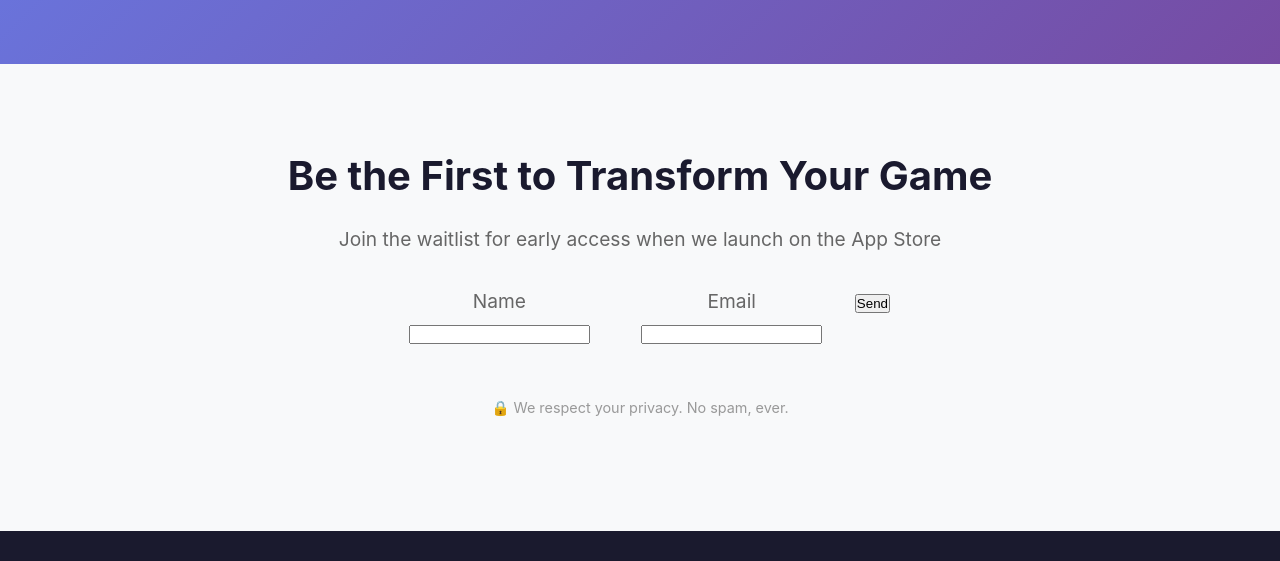
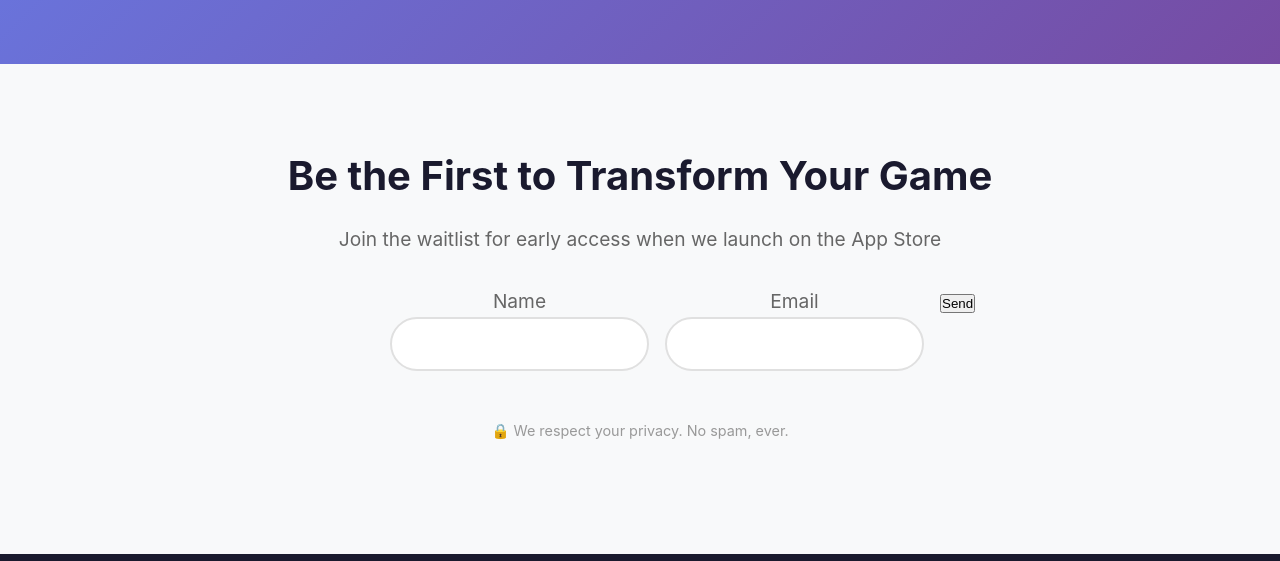
Before and after one commit to kembo001/TennisRatingPromo, a plain HTML site: page index.html in a window 1280 px wide. Shown: the part 2646-3207 px from the top of the page. Drawn offline with Linux system fonts and the light colour scheme.

Commit message:
Form CSS

```diff
--- a/index.html
+++ b/index.html
@@ -165,10 +165,10 @@
 
 <form class="email-form" name="contact" netlify>
   <p>
-    <label>Name <input type="text" name="name" /></label>
+    <label>Name <input class="email-input" type="text" name="name" /></label>
   </p>
   <p>
-    <label>Email <input type="email" name="email" /></label>
+    <label>Email <input class="email-input" type="email" name="email" /></label>
   </p>
   <p>
     <button type="submit">Send</button>
```
